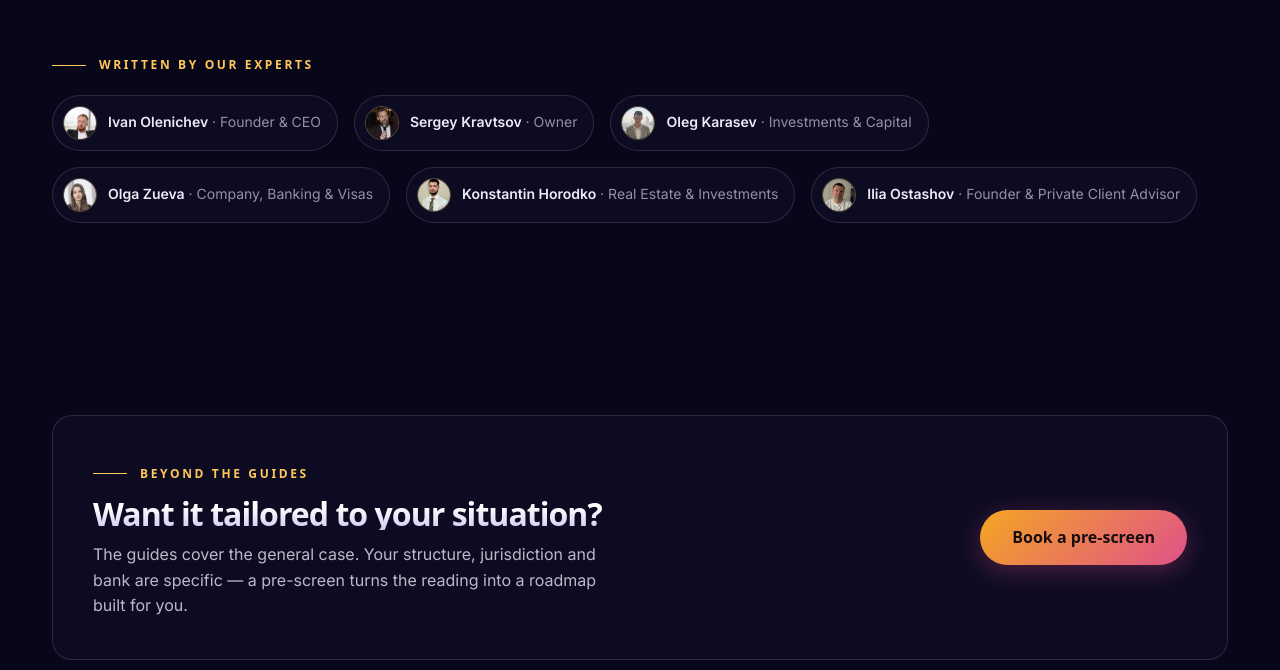
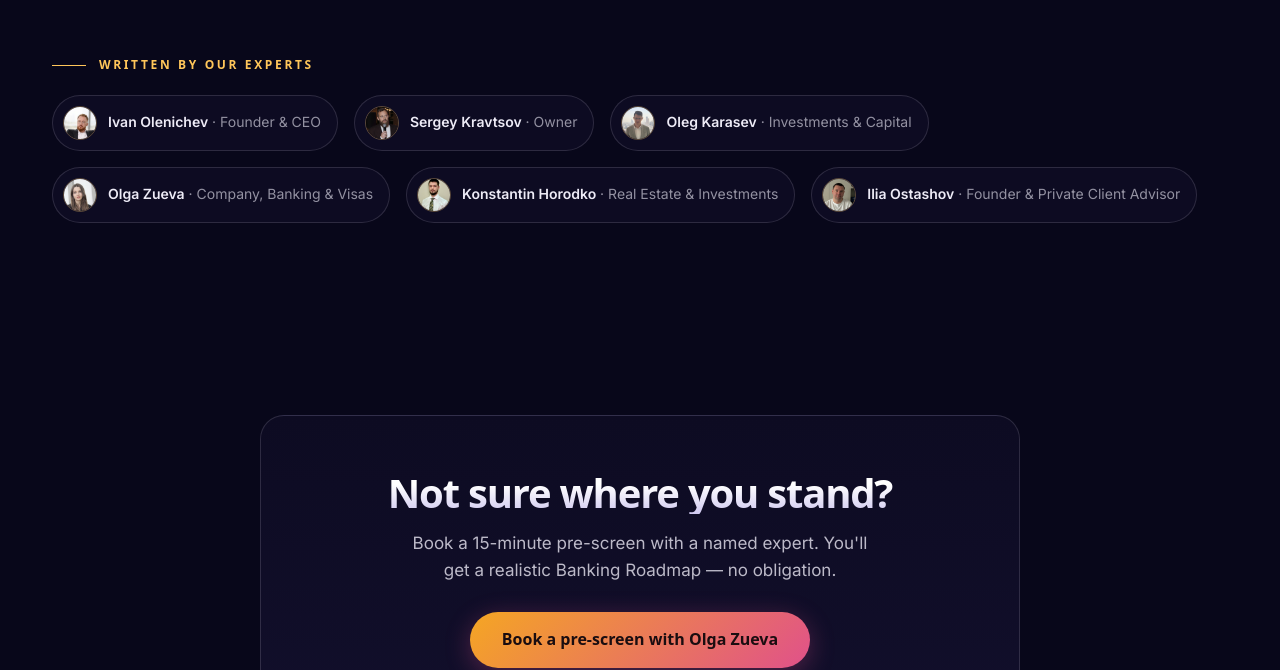
Before and after one commit to lebedevPMM/WTP2, a React (Vite) app in the folder bigsite/: page /insights in a window 1280 px wide. Shown: the part 2130-2800 px from the top of the page. Built offline with nearby package versions, Linux system fonts and the light colour scheme; no server answers.

Commit message:
fix(bigsite): remove Insights in-list pitch CTAs per MESSAGE-SPEC (Insights CTA=none); keep end-of-page PreScreenCTABlock

```diff
--- a/bigsite/src/pages/InsightsCategory.tsx
+++ b/bigsite/src/pages/InsightsCategory.tsx
@@ -59,9 +59,6 @@ export default function InsightsCategory() {
           {label} <span className="g">guides</span>
         </h1>
         <p className="lead">{leadByCategoryText[category]}</p>
-        <div style={{ marginTop: 28 }}>
-          <Button to="/contact">Book a pre-screen</Button>
-        </div>
       </Section>
 
       {/* Category lead expert */}
--- a/bigsite/src/pages/InsightsHub.tsx
+++ b/bigsite/src/pages/InsightsHub.tsx
@@ -1,5 +1,5 @@
 import { Link } from "react-router-dom";
-import { Section, Eyebrow, Button } from "../components/ui";
+import { Section, Eyebrow } from "../components/ui";
 import { Breadcrumb } from "../components/Breadcrumb";
 import { ArticleCard } from "../components/ArticleCard";
 import { Avatar } from "../components/Avatar";
@@ -89,37 +89,7 @@ export default function InsightsHub() {
         </div>
       </Section>
 
-      {/* Resources teaser */}
-      <Section>
-        <div
-          style={{
-            padding: "40px",
-            borderRadius: 20,
-            background: "var(--deep-2)",
-            border: "1px solid var(--line)",
-            display: "flex",
-            justifyContent: "space-between",
-            alignItems: "center",
-            flexWrap: "wrap",
-            gap: 20,
-          }}
-        >
-          <div style={{ maxWidth: 520 }}>
-            <Eyebrow>Beyond the guides</Eyebrow>
-            <h2 style={{ fontSize: "clamp(22px,3vw,32px)", marginTop: 14 }} className="h-grad">
-              Want it tailored to your situation?
-            </h2>
-            <p className="muted" style={{ fontSize: 16, marginTop: 12 }}>
-              The guides cover the general case. Your structure, jurisdiction and bank are specific — a
-              pre-screen turns the reading into a roadmap built for you.
-            </p>
-          </div>
-          <Button to="/contact" large>
-            Book a pre-screen
-          </Button>
-        </div>
-      </Section>
-
+      {/* The Pre-Screen lives in the nav and below — no in-list pitch (MESSAGE-SPEC: Insights CTA = none). */}
       <PreScreenCTABlock expert="olya" />
     </>
   );
```
